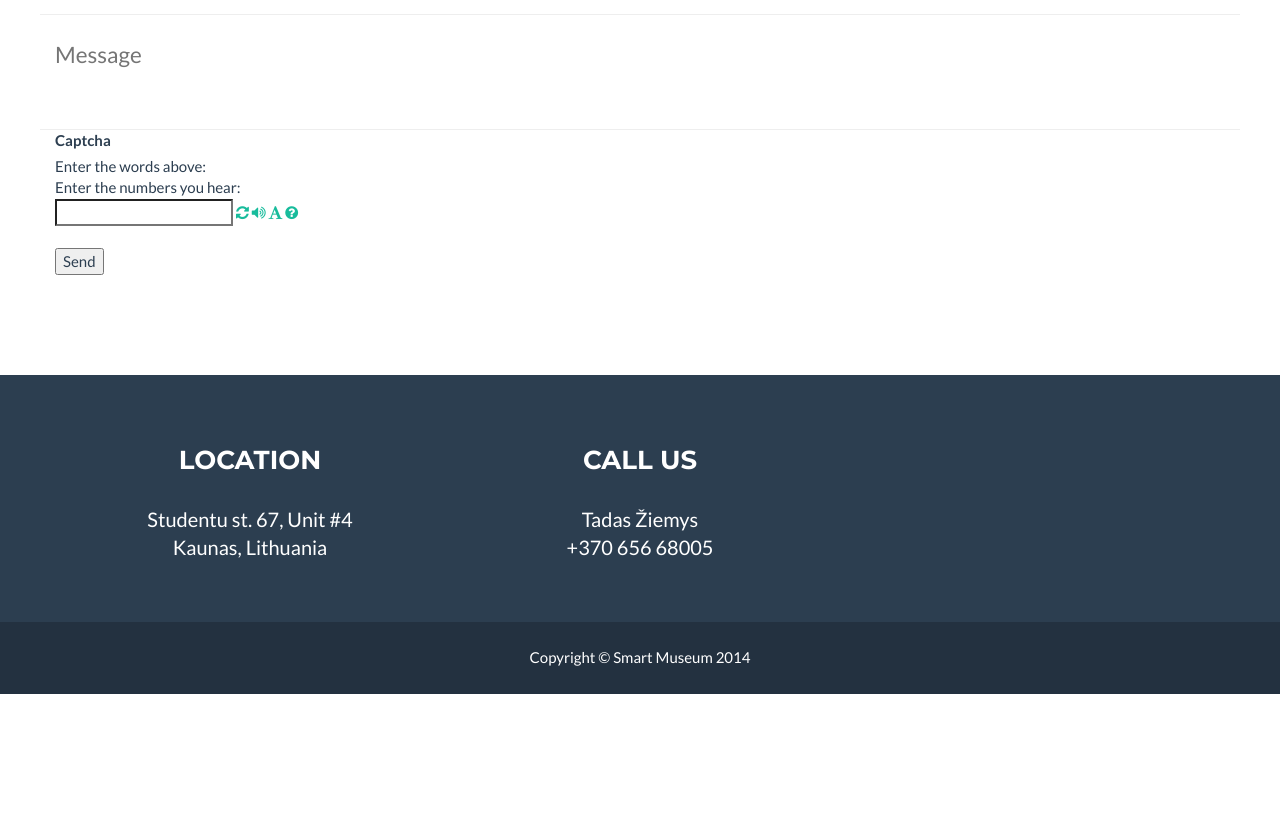
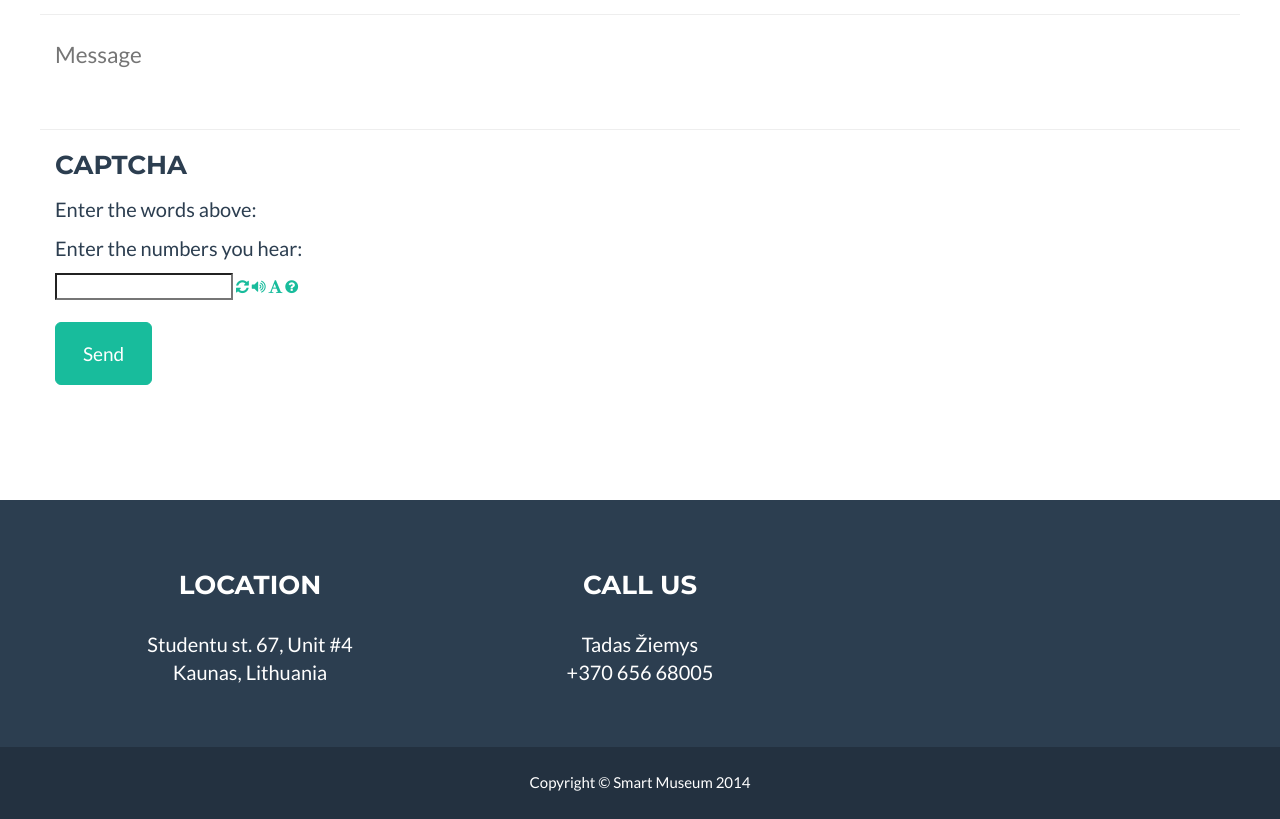
Before and after one commit to tadasz/tadasz.github.io, a plain HTML site: page index.html in a window 1280 px wide. Shown: the part 2740-3559 px from the top of the page. Before the commit the page ends 3434 px from the top, so only its background shows below. Drawn offline with nearby package versions, Linux system fonts and the light colour scheme.

Commit message:
updating form, step7

```diff
--- a/index.html
+++ b/index.html
@@ -315,14 +315,14 @@
             </div>
 
 
-            <label for="recaptcha_response_field">Captcha</label>
+            <label for="recaptcha_response_field"><h3>Captcha</h3></label>
             <div id="recaptcha_widget" class="recaptcha">
                 <div class="image">
                     <div id="recaptcha_image"></div>
                 </div>
 
-                <div class="headline recaptcha_only_if_image">Enter the words above:</div>
-                <div class="headline recaptcha_only_if_audio">Enter the numbers you hear:</div>
+                <div class="headline recaptcha_only_if_image"><p>Enter the words above:</p></div>
+                <div class="headline recaptcha_only_if_audio"><p>Enter the numbers you hear:</p></div>
 
                 <input type="text" id="recaptcha_response_field" name="recaptcha_response_field" required />
 
@@ -332,7 +332,14 @@
                 <span class="recaptcha_icon"><a href="javascript:Recaptcha.showhelp()"><i class="fa fa-question-circle"></i></a></span>
             </div><br/>
             <div id="notice" class="notice" data-captcha-failed="Incorrect captcha!" data-error="There was an error sending the message, please try again."></div>
-            <button type="submit">Send</button>
+            <!--<button type="submit">Send</button>-->
+
+            <div class="row">
+                <div class="form-group col-xs-12">
+                    <button type="submit" class="btn btn-success btn-lg">Send</button>
+                </div>
+            </div>
+
         </form>
 
 
```
